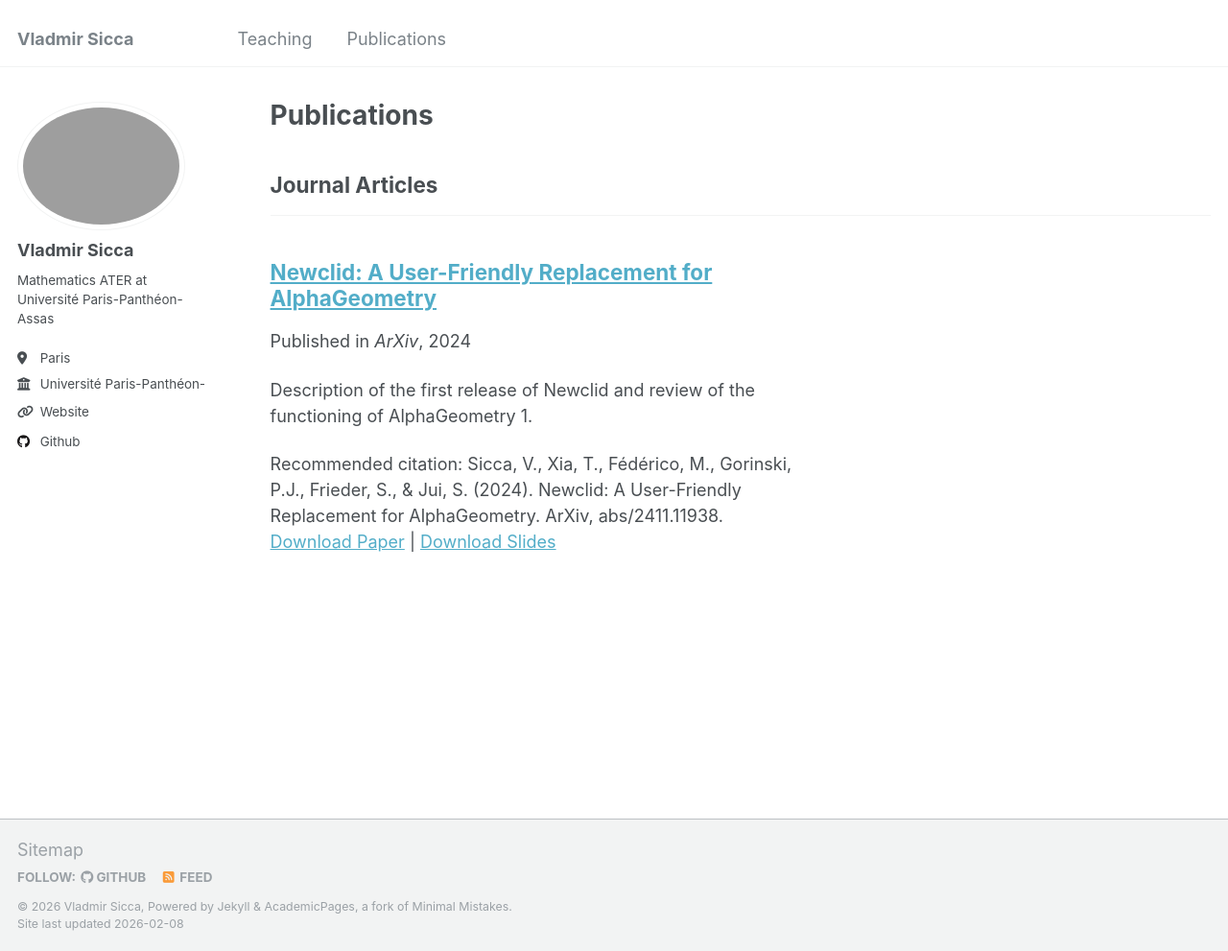
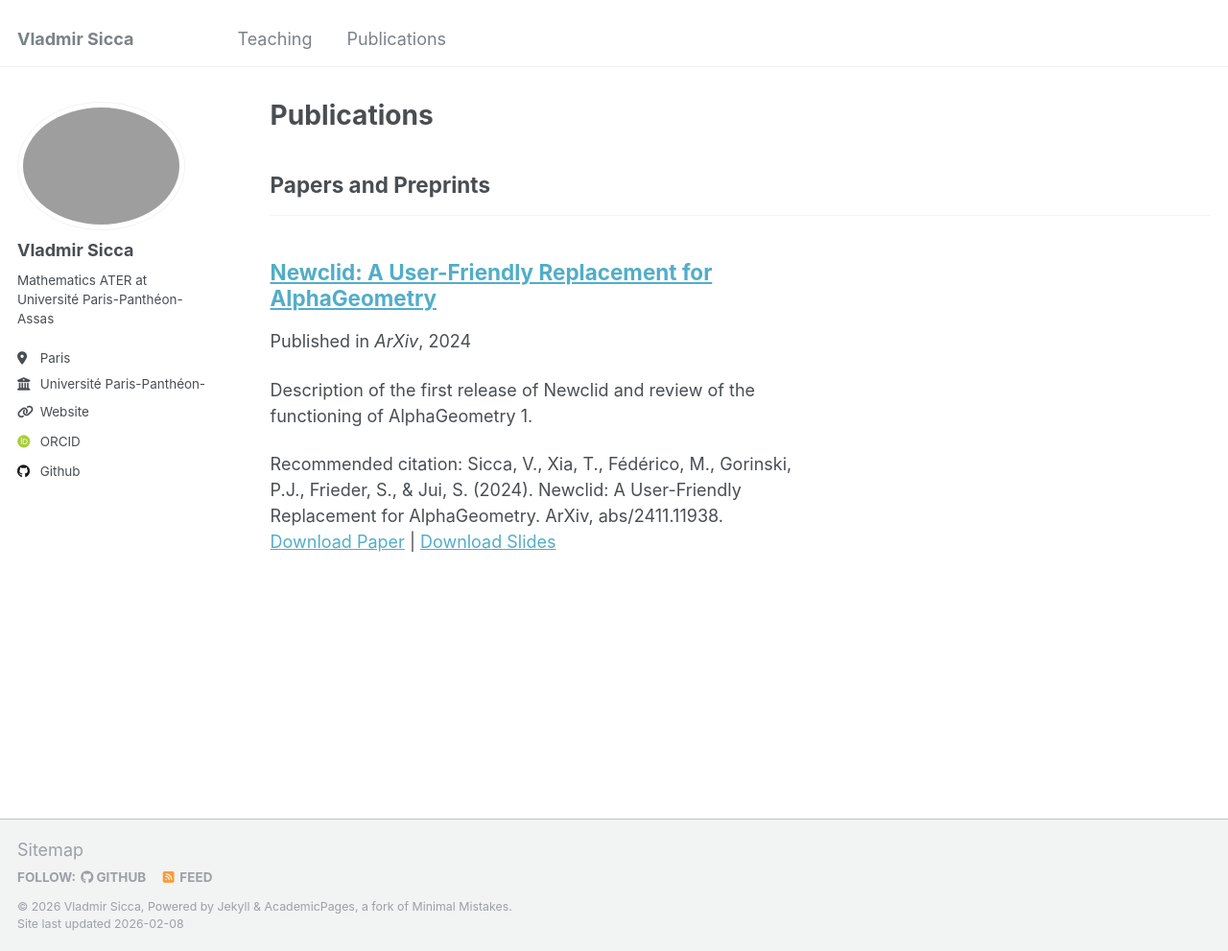
Before and after one commit to vladmirsicca/vladmirsicca.github.io, a Jekyll site: the page built from _pages/publications.html, in a window 1280 px wide and 991 px high. Shown: the whole window at 96% size. Built offline with Jekyll 4.4.1, drawn with Linux system fonts in a browser that asks for light colours; some web fonts are replaced.

Commit message:
Update _config.yml
Changed names of paper categories.

```diff
--- a/_config.yml
+++ b/_config.yml
@@ -34,7 +34,7 @@ author:
   arxiv            : # URL - Update with the correct link to your profile
   googlescholar    : # "https://scholar.google.com/citations?user=PS_CX0AAAAAJ"
   impactstory      : # URL
-  orcid            : # "http://orcid.org/yourorcidurl"
+  orcid            : "https://orcid.org/0000-0003-3934-9042."
   semantic         : # URL
   pubmed           : # "https://www.ncbi.nlm.nih.gov/pubmed/?term=john+snow"
   researchgate     : # URL
@@ -79,7 +79,7 @@ publication_category:
   books:
     title: 'Books'
   manuscripts:
-    title: 'Journal Articles'
+    title: 'Papers and Preprints'
   conferences:
     title: 'Conference Papers'
 
```
